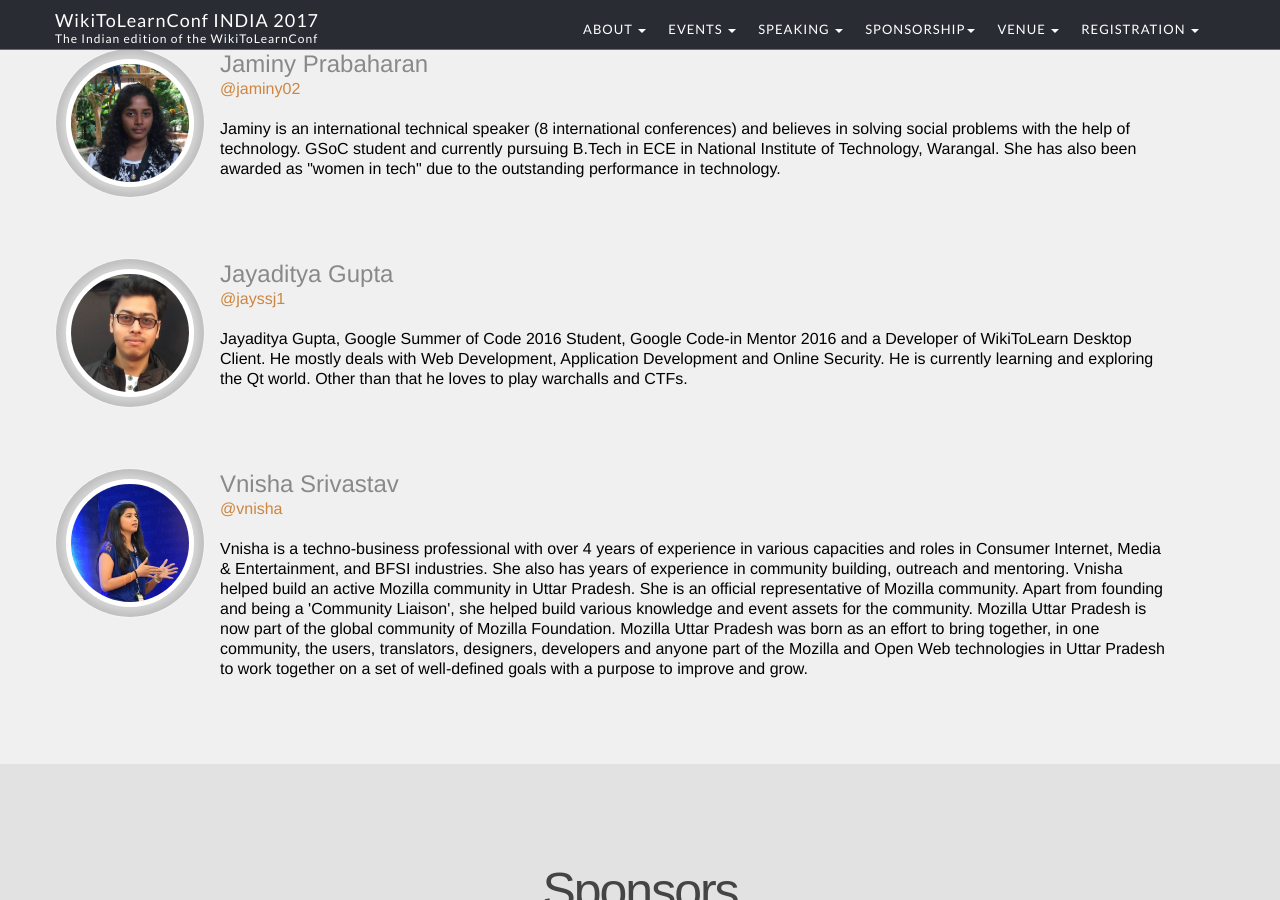
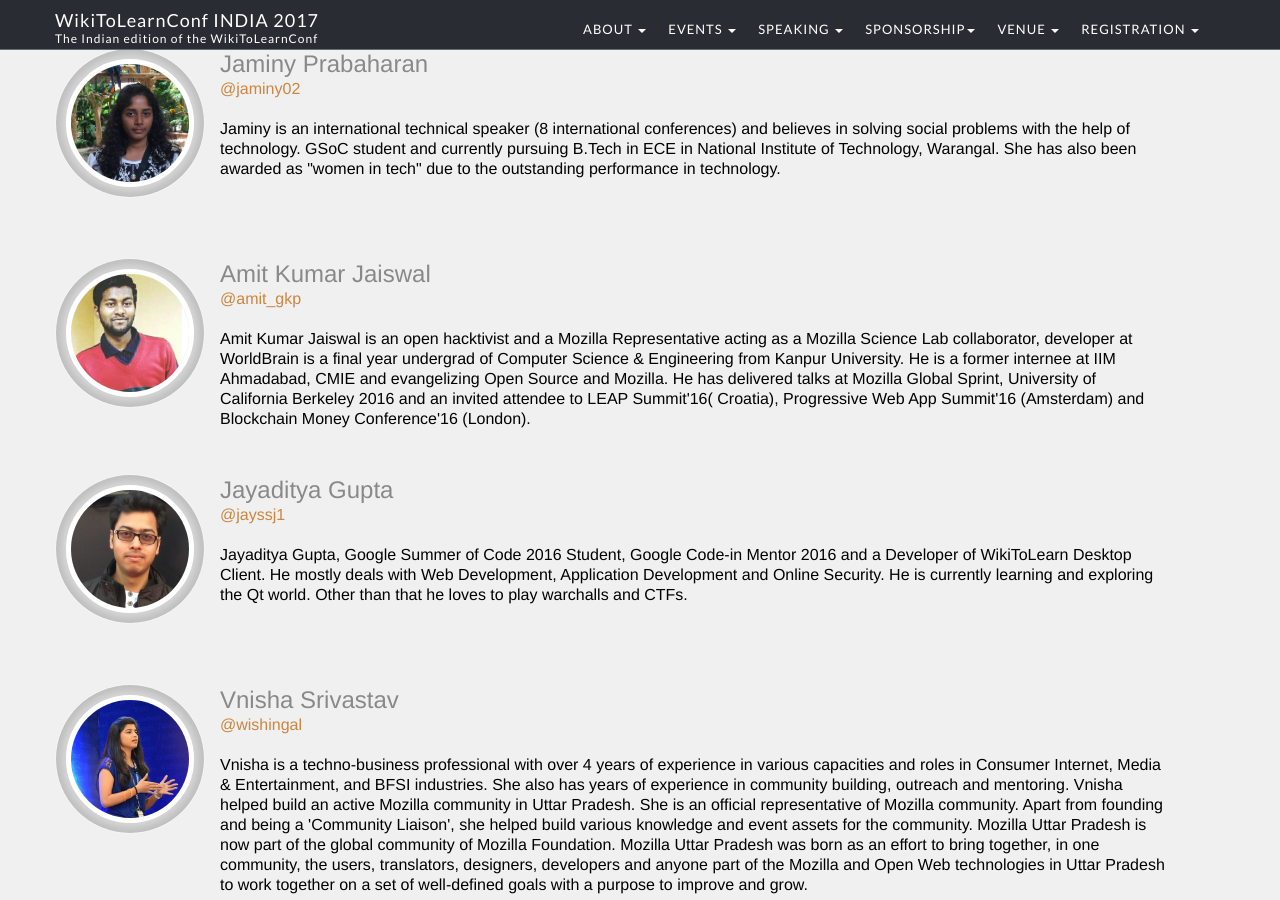
Before and after one commit to WikiToLearn/events-india2017, a Jekyll site: the page built from index.html, in a window 1280 px wide and 900 px high, scrolled down 3665 px. Built offline with Jekyll 4.4.1, drawn with Linux system fonts in a browser that asks for light colours; nearby versions of some CDN libraries; comment, search, counter and statistics services are not loaded.

Commit message:
Updates final speakers

```diff
--- a/_includes/home/speakers.html
+++ b/_includes/home/speakers.html
@@ -133,6 +133,18 @@
             <div class="row speaker">
                 <div class="col-sm-2 image center">
                     <div class="image-box">
+                        <img alt="speaker image" src="{{ site.github_project_name }}/assets/images/speakers/amit.jpg">
+                    </div>
+                </div>
+                <div class="col-sm-10">
+                    <p class="name">Amit Kumar Jaiswal</p>
+                    <p class="company"><a href="https://twitter.com/amit_gkp" target="_blank">@amit_gkp</a></p>
+                    <p class="about-speaker">Amit Kumar Jaiswal is an open hacktivist and a Mozilla Representative acting as a Mozilla Science Lab collaborator, developer at WorldBrain is a final year undergrad of Computer Science & Engineering from Kanpur University. He is a former internee at IIM Ahmadabad, CMIE and evangelizing Open Source and Mozilla. He has delivered talks at Mozilla Global Sprint, University of California Berkeley 2016 and an invited attendee to LEAP Summit'16( Croatia), Progressive Web App Summit'16 (Amsterdam) and Blockchain Money Conference'16 (London).</p>
+                </div>
+            </div>
+            <div class="row speaker">
+                <div class="col-sm-2 image center">
+                    <div class="image-box">
                         <img alt="speaker image" src="{{ site.github_project_name }}/assets/images/speakers/jay.jpg">
                     </div>
                 </div>
@@ -151,7 +163,7 @@
                 </div>
                 <div class="col-sm-10">
                     <p class="name">Vnisha Srivastav</p>
-                    <p class="company"><a href="https://twitter.com/vnisha" target="_blank">@vnisha</a></p>
+                    <p class="company"><a href="https://twitter.com/wishingal" target="_blank">@wishingal</a></p>
                     <p class="about-speaker">Vnisha is a techno-business professional with over 4 years of experience in various capacities and roles in Consumer Internet, Media & Entertainment, and BFSI industries. She also has years of experience in community building, outreach and mentoring. Vnisha helped build an active Mozilla community in Uttar Pradesh. She is an official representative of Mozilla community. Apart from founding and being a 'Community Liaison', she helped build various knowledge and event assets for the community. Mozilla Uttar Pradesh is now part of the global community of Mozilla Foundation. Mozilla Uttar Pradesh was born as an effort to bring together, in one community, the users, translators, designers, developers and anyone part of the Mozilla and Open Web technologies in Uttar Pradesh to work together on a set of well-defined goals with a purpose to improve and grow.</p>
                 </div>
             </div>
```
Also changed, not shown: assets/images/speakers/amit.jpg (added), 3 other files.
